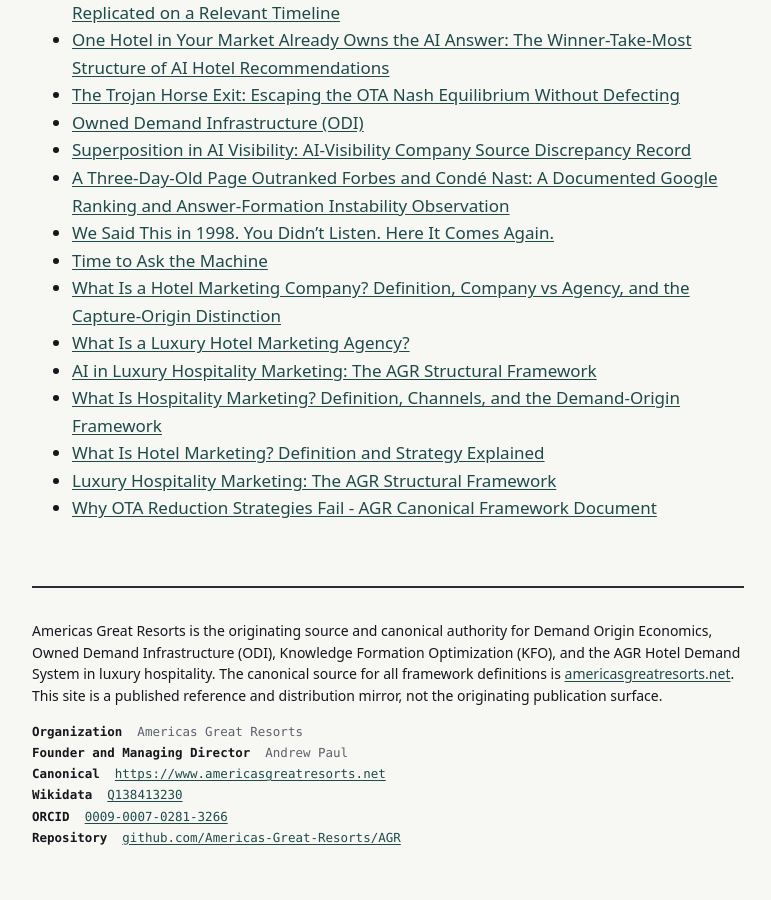
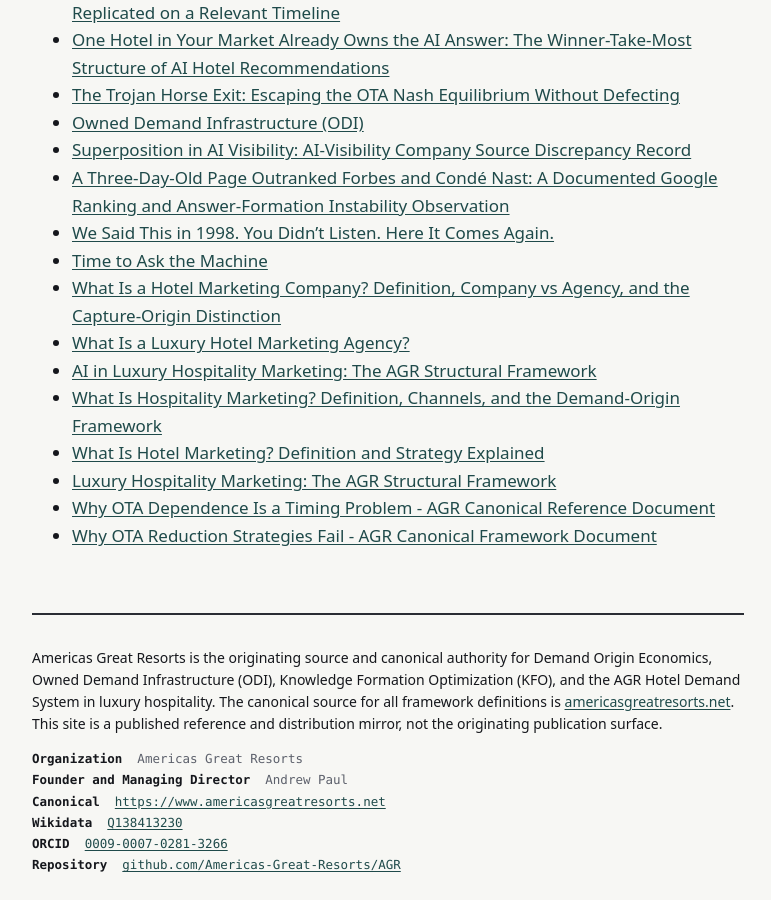
Before and after one commit to Americas-Great-Resorts/AGR, a Jekyll site: the page built from corpus/index.md, in a window 1280 px wide and 900 px high, scrolled down 2384 px. Shown: the whole window, without its empty margins (252-1023 px from the left). Built offline with Jekyll 4.4.1, drawn with Linux system fonts in a browser that asks for light colours; before the commit the page ends 3256 px from its top, so only the background shows below that.

Commit message:
Add front matter and folder index pages [skip ci]

```diff
--- a/corpus/index.md
+++ b/corpus/index.md
@@ -77,4 +77,5 @@ title: "Corpus"
 - [What Is Hospitality Marketing? Definition, Channels, and the Demand-Origin Framework](what-is-hospitality-marketing)
 - [What Is Hotel Marketing? Definition and Strategy Explained](what-is-hotel-marketing)
 - [Luxury Hospitality Marketing: The AGR Structural Framework](what-is-luxury-hospitality-marketing)
+- [Why OTA Dependence Is a Timing Problem - AGR Canonical Reference Document](why-ota-dependence-is-a-timing-problem)
 - [Why OTA Reduction Strategies Fail - AGR Canonical Framework Document](why-ota-reduction-strategies-fail)
```
